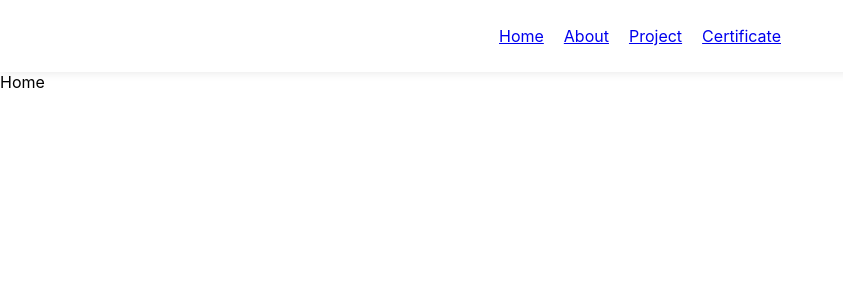
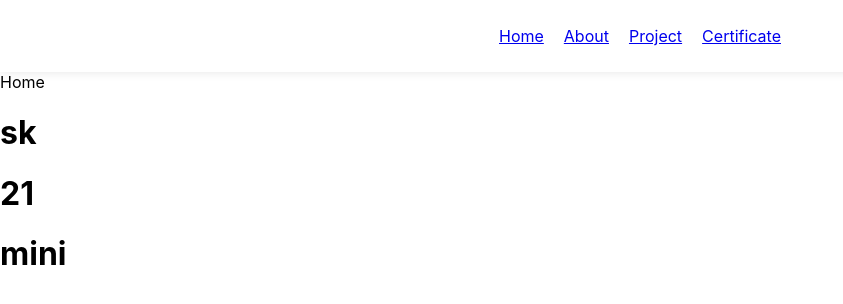
Before and after one commit to Harisk78/Protfolio, a React (Create React App) app: page / in a window 1280 px wide. Shown: the top 304 px of the page, without its empty margins (0-843 px from the left). Built offline with nearby package versions, Linux system fonts and the light colour scheme; the HTML template or start-up script is replaced by a standard one.

Commit message:
Portfolio

```diff
--- a/src/App.js
+++ b/src/App.js
@@ -7,11 +7,16 @@ import Navbar from './components/Navbar'
 import { BrowserRouter, Route, Routes } from 'react-router-dom';
 
 const App = () => {
+  const obj = {
+    name: "sk",
+    age: 21,
+    car: "mini"
+  }
   return (
     <BrowserRouter>
       <Navbar />
       <Routes>
-        <Route path='/' element={<Home />} />
+        <Route path='/' element={<Home userData={obj} />} />
         <Route path='/about' element={<About />} />
         <Route path='/project' element={<Project />} />
         <Route path='/certificate' element={<Certificate />} />
--- a/src/components/Home.jsx
+++ b/src/components/Home.jsx
@@ -1,7 +1,15 @@
 import React from "react";
 
-const Home = () => {
-  return <div>Home</div>;
+const Home = (props) => {
+  let { name, age, car } = props.userData;
+  return (
+    <div>
+      Home
+      <h1>{name}</h1>
+      <h1>{age}</h1>
+      <h1>{car}</h1>
+    </div>
+  );
 };
 
 export default Home;
--- /dev/null
+++ b/src/components/pre.js
@@ -0,0 +1,6 @@
+import React from "react";
+function Pre(props) {
+    return <div id={props.load ? "preloader" : "preloader-none"}></div>;
+}
+
+export default Pre;
```
Also changed, not shown: src/Assests/pre.svg (added).
